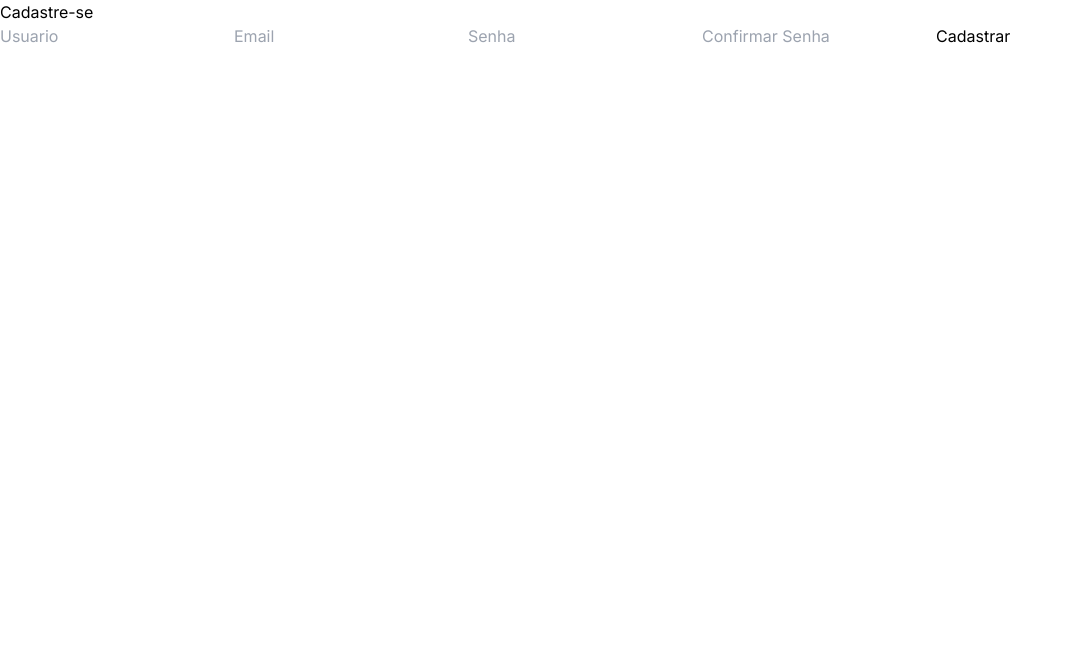
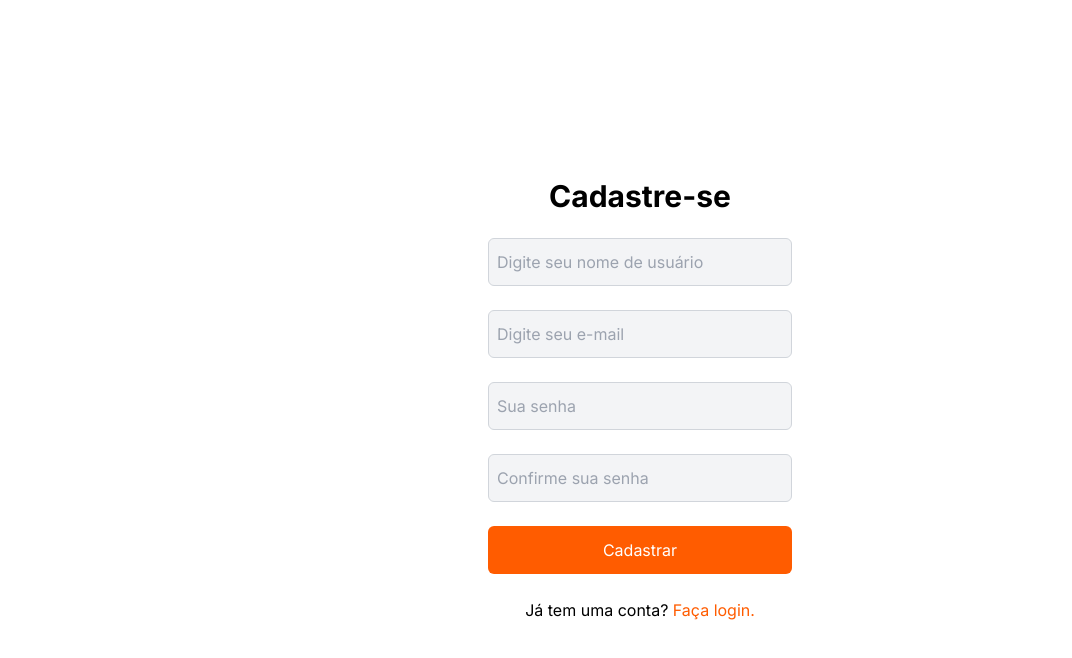
Before and after one commit to MateusBertazzo/Frontend-Personal-Trainer-Assistant, a Next.js app: page /register in a window 1280 px wide. Shown: the top 658 px of the page, without its empty margins (0-1072 px from the left). Built offline with nearby package versions, Linux system fonts and the light colour scheme.

Commit message:
fix: Elaborado os componentes de Input e Button | Estilizado os formulários da tela de Login e Cadastro

```diff
--- a/app/(auth-routes)/page.tsx
+++ b/app/(auth-routes)/page.tsx
@@ -5,7 +5,8 @@ import { useRouter, usePathname } from "next/navigation";
 import { useState } from "react";
 import Logo from '../../public/logo.png';
 import Image from 'next/image';
-import Loading from '../../components/Loading';
+import Button from "@/components/Button";
+import InputText from "@/components/InputText";
 
 export default function Home() {
   const [email, setEmail] = useState<string>('')
@@ -47,38 +48,22 @@ export default function Home() {
 
   return (
     <div className="flex flex-col items-center justify-center w-full h-screen">
-      <form className="w-[400px] flex flex-col gap-6">
+      <form className="w-[400px] flex flex-col gap-6 px-12">
         <Image src={Logo} alt="Logo" width={220} className="flex self-center"/>
-        <input
-          className="h-12 rounded-md p-2 bg-transparent border border-gray-300"
-          type="text"
-          name="email"
-          placeholder="Digite seu e-mail ou usuário"
-          onChange={(e) => setEmail(e.target.value)}
-        />
 
-        <div className="flex flex-col">
-          <input
-            className="flex flex-col h-12 rounded-md p-2 bg-transparent border border-gray-300"
-            type="password"
-            name="password"
-            placeholder="Digite sua senha"
-            onChange={(e) => setPassword(e.target.value)}
-          />
+        <InputText type="text" placeholder="Digite seu e-mail ou usuário" value={email} onChange={(e) => setEmail(e.target.value)} style="" />
 
-          <a className="self-center" href="/">Esqueci minha senha.</a>
+        <div className="flex flex-col gap-2">
+          <InputText type="password" placeholder="Digite sua senha" value={password} onChange={(e) => setPassword(e.target.value)} style="" />
 
+          <a className="self-center text-[var(--orange)]" href="/">Esqueci minha senha.</a>
         </div>
 
+        <div className="flex flex-col gap-2">
+          <Button text="Entrar" onClick={handleSubmit} style="bg-[var(--orange)]" loading={loading} />
 
-        <button
-          type="button"
-          className="h-12 rounded-md bg-gray-300 text-gray-800 hover:bg-gray-400"
-          onClick={handleSubmit}
-        >
-          Entrar
-        </button>
-        <p>{loading ? <Loading /> : ''}</p>
+          <p className="text-center">Não possui um conta? <a className="text-[var(--orange)]" href="/register">Cadastre-se</a></p>
+        </div>
       </form>
     </div>
   )
--- a/app/globals.css
+++ b/app/globals.css
@@ -28,13 +28,13 @@ body {
 
 /* HTML: <div class="loader"></div> */
 .loader {
-  width: 50px;
+  width: 35px;
   aspect-ratio: 1;
   border-radius: 50%;
   background:
-    radial-gradient(farthest-side,#FF5C00 94%,#0000) top/8px 8px no-repeat,
-    conic-gradient(#0000 30%,#ff801f);
-  -webkit-mask: radial-gradient(farthest-side,#0000 calc(100% - 8px),#000 0);
+    radial-gradient(farthest-side,#ffffff 94%,#0000) top/6px 6px no-repeat,
+    conic-gradient(#0000 30%,#fdfdfd);
+  -webkit-mask: radial-gradient(farthest-side,#0000 calc(100% - 6px),#000 0);
   animation: l13 1s infinite linear;
 }
 @keyframes l13{
--- a/app/register/page.tsx
+++ b/app/register/page.tsx
@@ -5,6 +5,8 @@ import { ChangeEvent } from 'react';
 import { useState } from 'react';
 import { usePathname } from 'next/navigation';
 import Loading from '../../components/Loading';
+import InputText from '@/components/InputText';
+import Button from '@/components/Button';
 
 
 export default function Register() {
@@ -114,48 +116,21 @@ export default function Register() {
   const { email, username, password, confirmPassword } = formValue;
 
   return (
-    <div className='box-signup'>
-      <form className='form-signup'>
-        <h1>Cadastre-se</h1>
+    <div className='w-screen h-screen flex justify-center items-center'>
+      <form className='w-[400px] flex flex-col gap-6 px-12'>
+        <h1 className='text-3xl font-bold text-center'>Cadastre-se</h1>
 
-        <input
-            type="text"
-            name="username"
-            placeholder='Usuario'
-            onChange={handleChange}
-            value={username}
-            style={{ border: usernameError ? '2px solid red' : '' ,  }}
-            />
+        <InputText type='text' placeholder='Digite seu nome de usuário' value={username} onChange={handleChange} error={{ border: usernameError ? '2px solid red' : '' ,  }} />
 
-        <input
-            type="text"
-            name="email"
-            placeholder='Email'
-            onChange={handleChange}
-            value={email}
-            style={{ border: emailError ? '2px solid red' : '' }}
-            />
-        <input
-            type="password"
-            name="password"
-            placeholder='Senha'
-            onChange={handleChange}
-            value={password}
-            style={{ border: passwordError ? '2px solid red' : '' }}
-            />
+        <InputText type='text' placeholder='Digite seu e-mail' value={email} onChange={handleChange} error={{ border: emailError ? '2px solid red' : '' ,  }} />
 
-        <input
-            type="password"
-            name="confirmPassword"
-            placeholder='Confirmar Senha'
-            onChange={handleChange}
-            value={confirmPassword} />
+        <InputText type='password' placeholder='Sua senha' value={password} onChange={handleChange} error={{ border: passwordError ? '2px solid red' : '' ,  }} />
 
-        <button type="button" onClick={handleSubmit}>
-          Cadastrar
-        </button>
-        <p>{loading ? <Loading /> : ''}</p>
+        <InputText type='password' placeholder='Confirme sua senha' value={confirmPassword} onChange={handleChange} error={{ border: passwordError ? '2px solid red' : '' ,  }} />
 
+        <Button text='Cadastrar' onClick={handleSubmit} />
+
+        <p className='text-center'>Já tem uma conta? <a href='/' className='text-[var(--orange)]'>Faça login.</a></p>
         </form>
     </div>
   );
--- /dev/null
+++ b/components/Button.tsx
@@ -0,0 +1,18 @@
+import Loading from './Loading';
+
+interface ButtonProps {
+    text: string;
+    onClick: () => void;
+    style?: string;
+    loading?: boolean;
+}
+
+function Button({ text, onClick, style, loading }: ButtonProps) {
+    return (
+        <button type='button' className={`flex justify-center items-center h-12 rounded-md bg-[var(--orange)] text-white ${style}`} onClick={onClick}>
+            { loading ? <Loading /> : text }
+        </button>
+    );
+}
+
+export default Button;
--- /dev/null
+++ b/components/InputText.tsx
@@ -0,0 +1,23 @@
+interface InputProps {
+    type: string;
+    placeholder: string;
+    value: string;
+    onChange: (e: React.ChangeEvent<HTMLInputElement>) => void;
+    style?: string;
+    error?: { border: string; } | undefined;
+}
+
+function InputText({ type, placeholder, value, onChange, style }: InputProps) {
+    return (
+        <input
+            className={`flex flex-col h-12 rounded-md p-2 bg-gray-100 border border-gray-300 ${style}`}
+            type={type}
+            placeholder={placeholder}
+            value={value}
+            onChange={onChange}
+            style={{ border: style }}
+        />
+    );
+}
+
+export default InputText;
```
